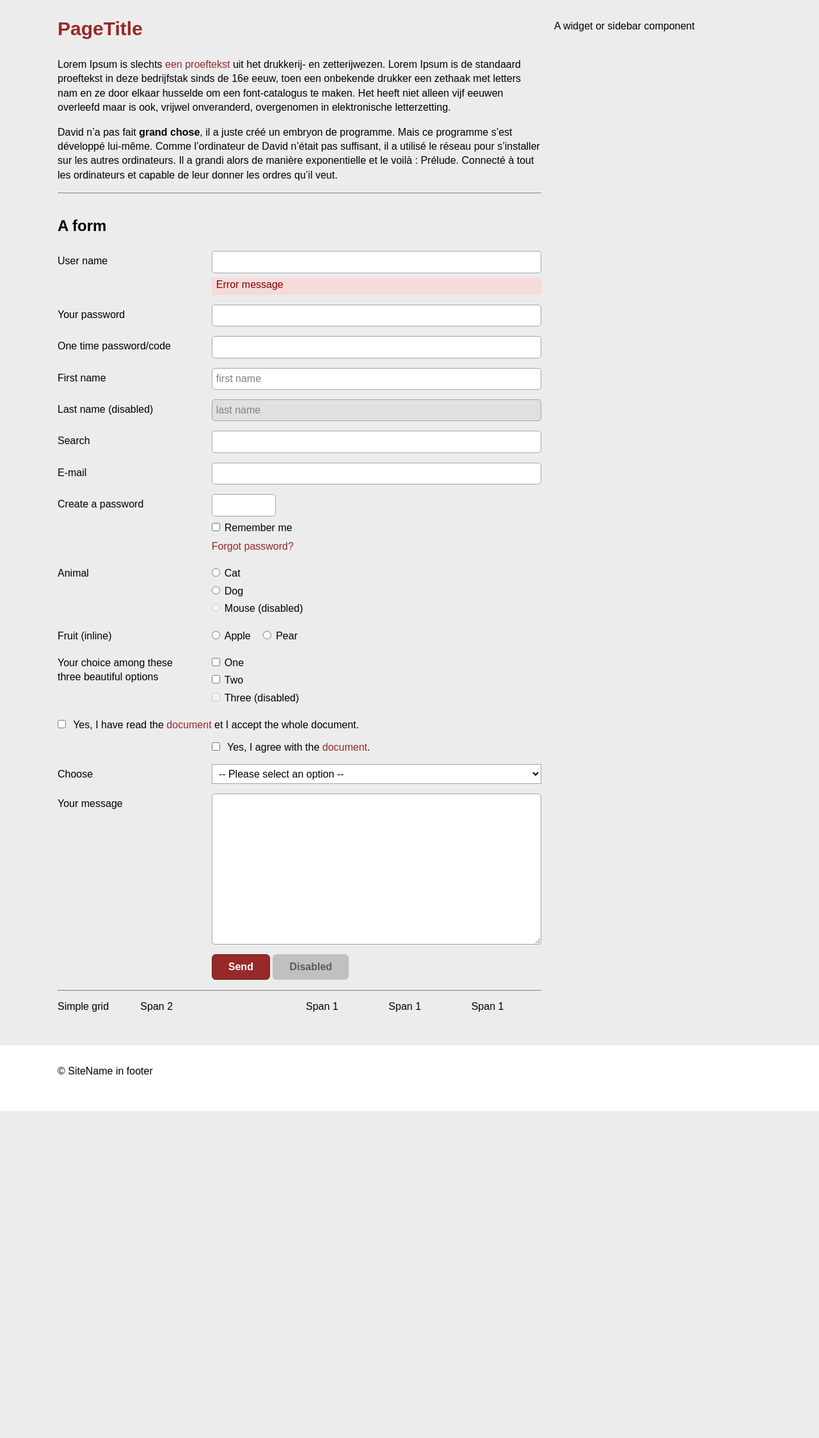
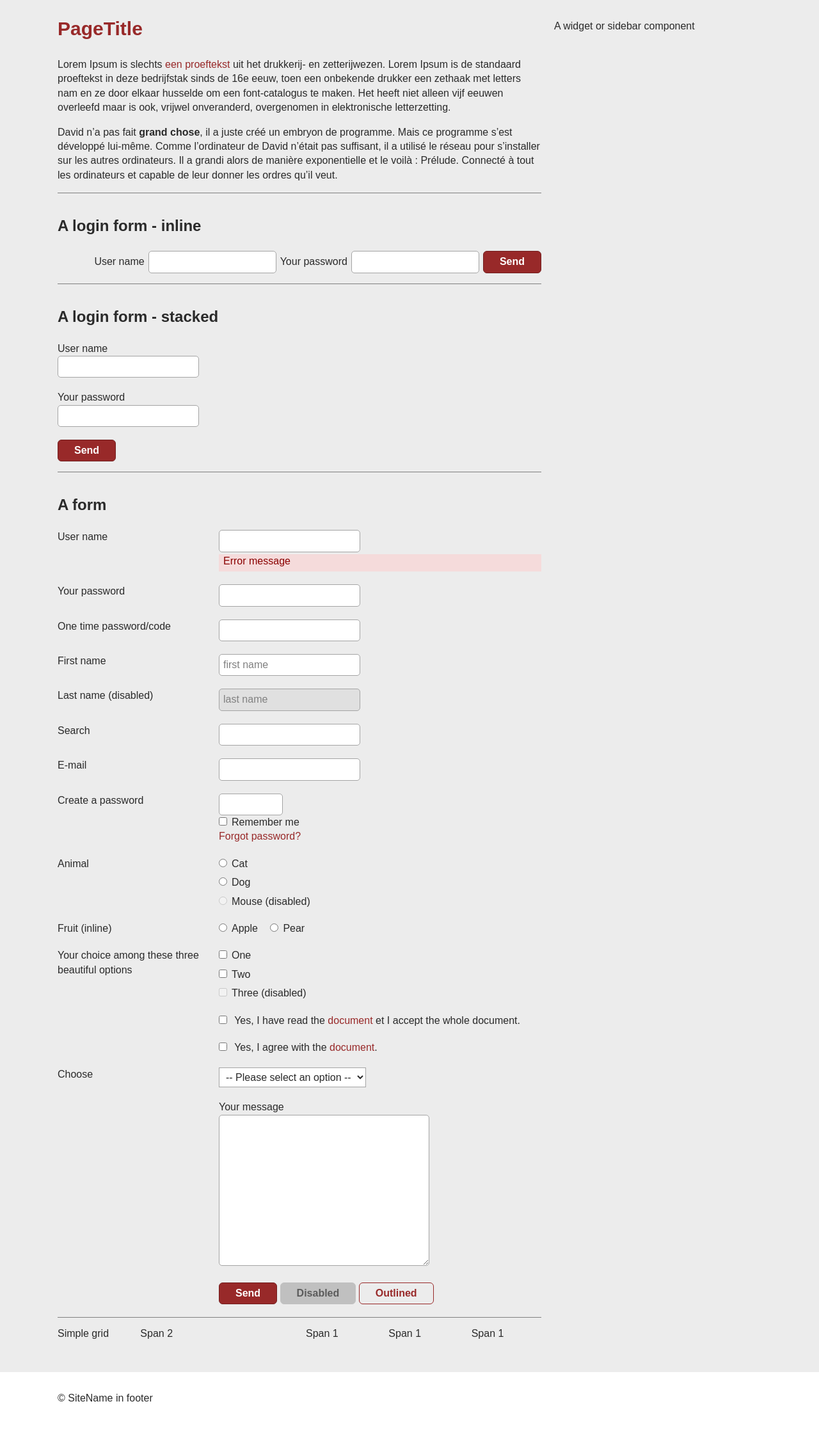
Before and after one commit to sambody/simple-php-template, a PHP site: page /template-static.html in a window 1280 px wide. Shown: the part 148-2395 px from the top of the page at 64% size. Before the commit the page ends 1884 px from the top, so only its background shows below. Run offline with PHP 8.4, Linux system fonts and the light colour scheme.

Commit message:
layout changes in form grid

```diff
--- a/css/main.css
+++ b/css/main.css
@@ -18,50 +18,55 @@
     --column-gap-small: 10px;
 
     /* brand colors */
-    --primary-color: var(--red);
-    --primary-color-light: var(--red-light);
-    --primary-color-dark: var(--red-dark);
+    --primary-color-lighter: #de8585;
+    --primary-color-light: #c54545;
+    --primary-color: #982929;
+    --primary-color-dark: #731e1e;
+    --primary-color-darker: #491212;
 
+    --accent-color-lighter: #de8585;
+    --accent-color-light: #c54545;
+    --accent-color: #982929;
+    --accent-color-dark: #731e1e;
+    --accent-color-darker: #491212;
+
+    --secundary-color-light: var(--orange-light);
     --secundary-color: var(--orange);
-    --secundary-color-light: var(--orange-light);
     --secundary-color-dark: var(--orange-dark);
 
     /* named colors, adapt to brand / design colors */
     --red: #982929;
-    --red-light: #c44242;
+    --red-light: #c54545;
     --red-dark: #731e1e;
-    --blue: #123bbe;
-    --blue-light: #345ee0;
-    --blue-dark: #102a7e;
+    --blue: #1257be;
+    --blue-light: #457ed3;
+    --blue-dark: #0c3b81;
     --teal: #107979;
     --teal-light: #1fa6a6;
     --teal-dark: #0d5656;
+    --yellow: #e5d846;
+    --yellow-light: #ecec86;
+    --yellow-dark: #abab17;
     --orange: #d3982d;
     --orange-light: #e5b969;
     --orange-dark: #ab7411;
-    --yellow: #e5d846;
-    --yellow-light: #ecec86;
-    --yellow-dark: #abab17;
-    --grey: #868686;
-    --grey-light: #a6a6a6;
-    --grey-dark: #575757;
     --brown: #654129;
     --brown-light: #8d6042;
     --brown-dark: #492d1b;
     --purple: #792479;
     --purple-light: #9f469f;
     --purple-dark: #5e1d5e;
-
-    --twitter-blue: blue;
-    --facebook-blue: blue;
-    --linkedin-blue: blue;
+    --grey: #868686;
+    --grey-light: #a6a6a6;
+    --grey-dark: #575757;
 
     /* typography */
     --font-family: Trebuchet, Arial, Helvetica, sans-serif;
     --font-family-special: var(--font-family);
     --font-size: 1.6rem;
     --line-height: 1.4;
-    --color: black;
+    --color: #2a2a2a;
+    --color-invert: white;
 
     --heading-font-family: var(--font-family-special);
     --heading-color: var(--color);
@@ -69,12 +74,12 @@
 
     /* links */
     --link-color: var(--primary-color);
-    --link-background-color: transparent;
+    --link-background: transparent;
     --link-text-decoration: none;
     --link-font-weight: normal;
-    --link-color-hover: var(--primary-color);
-    --link-background-color-hover: transparent;
-    --link-text-decoration-hover: underline;
+        --link-color-hover: var(--primary-color);
+        --link-background-hover: transparent;
+        --link-text-decoration-hover: underline;
 
     /* forms */
     --input-field-border-color: #a4a4a4;
@@ -84,16 +89,25 @@
     --input-placeholder-color: grey;
 
     --button-color: white;
+    --button-background: var(--primary-color);
+    --button-border-color: var(--primary-color-dark);
     --button-font-weight: bold;
-    --button-background-color: var(--primary-color);
     --button-border-radius: 6px;
-    --button-border-color: var(--primary-color-dark);
-    --button-color-hover: white;
-    --button-background-color-hover: var(--primary-color-light);
+        --button-color-hover: white;
+        --button-background-hover: var(--primary-color-light);
+        --button-border-color-hover: var(--primary-color-dark);
+
+    --button-outlined-color: var(--primary-color);
+    --button-outlined-background: transparent;
+    --button-outlined-border-color: var(--primary-color);
+        --button-outlined-color-hover: var(--primary-color-light);
+        --button-outlined-background-hover: transparent;
+        --button-outlined-border-color-hover: var(--primary-color-light);
+
 
     /* other */
     --focus-color: black;
-    --focus-background-color: #ffff56;
+    --focus-background: #ffff56;
     --error-color: darkred;
     --success-color: darkgreen;
 
@@ -350,7 +364,7 @@ p:first-child {
 a {
     color: var(--link-color);
     text-decoration: var(--link-text-decoration);
-    background: var(--link-background-color);
+    background: var(--link-background);
     transition: var(--transition);
     font-weight: var(--link-font-weight);
 }
@@ -360,7 +374,7 @@ a:focus,
 a:hover {
     color: var(--link-color-hover);
     text-decoration: var(--link-text-decoration-hover);
-    background: var(--link-background-color-hover);
+    background: var(--link-background-hover);
 }
 
 /* ---------------- Text specials
@@ -625,7 +639,8 @@ input[type="week"],
 input[type="color"],
 select,
 textarea {
-    width: 100%;
+    /*width: 100%;*/
+    /*display: block;*/
     padding: 5px 6px;
     border: 1px solid var(--input-field-border-color);
     border-radius: var(--input-field-border-radius);
@@ -738,7 +753,7 @@ input[type="file"] {
 .input[disabled] {
     border-color: #ccc;
     cursor: not-allowed;
-    background-color: #eee;
+    background: #eee;
 }
 
 .input[invalid] {
@@ -759,11 +774,11 @@ a.button {
     width: auto;
     max-width: 100%;
     margin: 0;
-    padding: 8px 25px 8px;
+    padding: 5px 25px 5px;
     border-radius: var(--button-border-radius);
     border: 1px solid var(--button-border-color);
     transition: var(--transition);
-    background: var(--button-background-color);
+    background: var(--button-background);
 
     font-family: var(--font-family);
     font-size: var(--font-size);
@@ -779,17 +794,37 @@ input[type="button"]:hover,
 button:hover,
 a.button:hover {
     cursor: pointer;
-    background-color: var(--button-background-color-hover);
+    background: var(--button-background-hover);
 
     color: var(--button-color-hover);
     text-decoration: none;
+}
+
+input[type="submit"].outlined,
+input[type="reset"].outlined,
+input[type="button"].outlined,
+button.outlined,
+a.button.outlined {
+    color: var(--button-outlined-color);
+    background: var(--button-outlined-background);
+    border-color: var(--button-outlined-border-color);
+}
+
+input[type="submit"].outlined:hover,
+input[type="reset"].outlined:hover,
+input[type="button"].outlined:hover,
+button.outlined:hover,
+a.button.outlined:hover {
+    color: var(--button-outlined-color-hover);
+    background: var(--button-outlined-background-hover);
+    border-color: var(--button-outlined-border-color-hover);
 }
 
 input[type="submit"]:active,
 input[type="reset"]:active,
 button:active,
 .button:active {
-    background-color: var(--button-background-color-hover);
+    background: var(--button-background-hover);
     /*border-color: #ff3300;*/
 
     color: white;
@@ -800,7 +835,7 @@ input[type="reset"]:focus,
 input[type="button"]:focus,
 button:focus,
 .button:focus {
-    background: var(--button-background-color-hover);
+    background: var(--button-background-hover);
     outline: 1px dotted black;
     outline-offset: 2px;
 
@@ -867,17 +902,17 @@ label,
 .form-buttons {
     display: block;
     vertical-align: top;
-    margin-top: 2rem;
 }
 
+.form-wrap-label {}
 .form-wrap-inputs {
-    padding-top: 5px;
+    /*padding-top: 5px;*/
 }
 
 .form-wrap-inputs label,
 .form-wrap-inputs .label {
     margin-top: 0;
-    margin-bottom: 5px;
+    margin-bottom: 7px;
 }
 .form-wrap-inputs label:last-child,
 .form-wrap-inputs .label:last-child {
@@ -916,55 +951,102 @@ label,
     margin-bottom: 0;
 }
 
+/* wraps label and input */
+.form-group:not(:last-child) {
+    margin-bottom: 2rem;
+}
 
 /* Extra optional class "form-layout-columns" for layout in two columns on desktop
  */
 @media (min-width: 600px) {
 
-    form.form-layout-columns {
+    /* grid, horizontal */
+    form.form-layout-grid {
+        /*display: grid;*/
+        /*grid-template-columns: 3fr 7fr;*/
+        /*gap: 15px 20px; */
+    }
+    .form-layout-grid .form-group {
+        margin-bottom: 2rem;
         display: grid;
-        grid-template-columns: 3fr 7fr;
-        gap: 15px 20px; /* adapt also error top margin */
+        grid-template-columns: 1fr 2fr; /* adapt proportion */
     }
 
-    .form-layout-columns > label,
-    .form-layout-columns > .label {
+    .form-layout-grid > label,
+    .form-layout-grid > .label {
         margin-top: 0;
         padding-top: 5px; /* to align with field text */
         /*text-align: right; */
     }
 
-    .form-layout-columns .form-position-left {
-        /*grid-column: 1 / span 1;*/
-        grid-column-start: 1;
+    .form-layout-grid .form-group-input {
+        grid-column: 2;
     }
 
-    .form-layout-columns .form-position-right,
-    .form-layout-columns .form-error,
-    .form-layout-columns .form-description {
-        padding-top: 0;
-        grid-column-start: 2;
-        margin-top: -8px;
+    .form-layout-grid .form-position-left {
+        /*grid-column: 1 / span 1;*/
+        /*grid-column-start: 1;*/
     }
 
-    .form-layout-columns .form-position-fullwidth {
-        grid-column: 1 / span 2;
+    .form-layout-grid .form-position-right,
+    .form-layout-grid .form-error,
+    .form-layout-grid .form-description {
+        padding-top: 0;
+        /*grid-column-start: 2;*/
     }
 
-    .form-layout-columns .form-buttons {
-        grid-column-start: 2;
+    .form-layout-grid .form-position-fullwidth {
+        /*grid-column: 1 / span 2;*/
+    }
+
+    .form-layout-grid .form-buttons {
+        /*grid-column-start: 2;*/
         margin-top: 0;
     }
 
-    .form-layout-columns .label-checkbox,
-    .form-layout-columns .label-radio,
-    .form-layout-columns .label.wrap-checkbox {
+    .form-layout-grid .label-checkbox,
+    .form-layout-grid .label-radio,
+    .form-layout-grid .label.wrap-checkbox {
         text-align: left; /* when using option */
     }
 
-    form.form-layout-single-line {
+}
+
+/* inline form, all on one line */
+.form-layout-inline label {
+    margin-top: 2rem;
+}
+.form-layout-inline label:first-child { /* keep as separate rule */
+    margin-top: 0;
+}
+.form-layout-inline input[type="submit"] {
+    display: block;
+    margin-top: 1rem;
+}
+
+@media (min-width: 600px) {
+
+    .form-layout-inline {
         display: flex;
         align-content: center;
+        flex-wrap: wrap;
+        align-items: center;
+        justify-content: right;
+        gap: 6px;
+    }
+    .form-layout-inline label {
+        margin-top: 0;
+        margin-bottom: 0;
+    }
+    .form-layout-inline input[type="email"],
+    .form-layout-inline input[type="text"]{
+        width: 200px;
+        display: inline-block;
+        margin-bottom: 0;
+    }
+    .form-layout-inline input[type="submit"] {
+        display: inline-block;
+        margin-top: 0;
     }
 
 }
@@ -991,7 +1073,7 @@ label,
 
 .site-logo a:hover {
     text-decoration: none;
-    background-color: transparent;
+    background: transparent;
 }
 
 .site-logo a img {
@@ -1127,8 +1209,8 @@ label,
 
 /* ---------------- Show / hide
 */
-/* Visually hidden, shown only for screen readers or when focus received using tab */
-.visually-hidden:not(:focus):not(:active) {
+/* Visually hidden, screen reader only or when focus received using tab */
+.screenreader-only:not(:focus):not(:active) {
   clip: rect(0 0 0 0);
   clip-path: inset(50%);
   height: 1px;
--- a/template-static.html
+++ b/template-static.html
@@ -38,69 +38,159 @@
 
             <hr>
 
-            <h2>A form</h2>
-            <form class="form-layout-columns" id="form-contact" method="post" action="#">
+            <h2>A login form - inline</h2>
+            <form class="form-layout-inline" id="form-login" method="post" action="#">
                 <label for="login-user-name">User name</label>
                 <input type="text" name="login-user-name" id="login-user-name" autocomplete="username" invalid required>
-                <div class="form-error">Error message</div>
-
                 <label for="login-password">Your password</label>
                 <input type="text" name="login-password" id="login-password" autocomplete="current-password" required>
+                <input type="submit" value="Send">
+            </form>
 
+            <hr>
+
+            <h2>A login form - stacked</h2>
+            <form class="form-layout-stacked" id="form-login2" method="post" action="#">
+                <div class="form-group">
+                    <label for="login-user-name">User name</label>
+                    <input type="text" name="login-user-name" id="login-user-name" autocomplete="username" invalid required>
+                </div>
+                <div class="form-group">
+                    <label for="login-password">Your password</label>
+                    <input type="text" name="login-password" id="login-password" autocomplete="current-password" required>
+                </div>
+                <div class="form-group">
+                    <input type="submit" value="Send">
+                </div>
+            </form>
+
+            <hr>
+
+            <h2>A form</h2>
+            <form class="form-layout-grid" id="form-contact" method="post" action="#">
+                <div class="form-group">
+                    <div class="form-group-label">
+                        <label for="login-user-name">User name</label>
+                    </div>
+                    <div class="form-group-input">
+                        <input type="text" name="login-user-name" id="login-user-name" autocomplete="username" invalid required>
+                        <div class="form-error">Error message</div>
+                    </div>
+                </div>
+                <div class="form-group">
+                    <div class="form-group-label">
+                        <label for="login-password">Your password</label>
+                    </div>
+                    <div class="form-group-input">
+                        <input type="text" name="login-password" id="login-password" autocomplete="current-password" required>
+                    </div>
+                </div>
+                <div class="form-group">
+                    <div class="form-group-label">
                         <label for="login-one-time-password">One time password/code</label>
+                    </div>
+                    <div class="form-group-input">
                         <input type="text" name="login-one-time-password" id="login-one-time-password" autocomplete="one-time-code" required>
-
+                    </div>
+                </div>
+                <div class="form-group">
+                    <div class="form-group-label">
                     <label for="first-name">First name</label>
+                    </div>
+                    <div class="form-group-input">
                     <input type="text" name="first-name" id="first-name" placeholder="first name" autocomplete="given-name" required>
-
+                    </div>
+                </div>
+                <div class="form-group">
+                    <div class="form-group-label">
                     <label for="last-name">Last name (disabled)</label>
+                    </div>
+                    <div class="form-group-input">
                     <input type="text" name="last-name" id="last-name" placeholder="last name" autocomplete="family-name" disabled required>
-
+                    </div>
+                </div>
+                <div class="form-group">
+                    <div class="form-group-label">
                     <label for="contact-search">Search</label>
+                    </div>
+                    <div class="form-group-input">
                     <input type="search" name="contact-search" id="contact-search">
-
+                    </div>
+                </div>
+                <div class="form-group">
+                    <div class="form-group-label">
                     <label for="contact-email">E-mail</label>
+                    </div>
+                    <div class="form-group-input">
                     <input type="email" name="contact-email" id="contact-email" autocomplete="email" required>
-
+                    </div>
+                </div>
+                <div class="form-group">
+                    <div class="form-group-label">
                     <label for="login-pwd">Create a password</label>
+                    </div>
+                    <div class="form-group-input">
                     <input type="password" name="login-pwd" id="login-pwd" class="size-small">
-
                     <label class="label-checkbox form-description"><input type="checkbox" name="rememberme" value="rememberme" id="rememberme">Remember me</label>
-
                     <p class="recover-password form-description"><a href="#">Forgot password?</a></p>
-
+                    </div>
+                </div>
+                <div class="form-group">
+                    <div class="form-group-label">
                     <div class="label">Animal</div>
+                    </div>
+                    <div class="form-group-input">
                     <div class="form-wrap-inputs" role="radiogroup">
                         <label class="label-radio"><input type="radio" name="animal" value="cat" id="cat">Cat</label>
                         <label class="label-radio"><input type="radio" name="animal" value="dog" id="dog">Dog</label>
-                    <label class="label-radio"><input type="radio" name="animal" value="mouse" id="mouse" disabled>Mouse
-                        (disabled)</label>
+                        <label class="label-radio"><input type="radio" name="animal" value="mouse" id="mouse" disabled>Mouse (disabled)</label>
                     </div>
-
+                    </div>
+                </div>
+                <div class="form-group">
+                    <div class="form-group-label">
                     <div class="label">Fruit (inline)</div>
+                    </div>
+                    <div class="form-group-input">
                     <div class="form-wrap-inputs inline" role="radiogroup">
                         <label class="label-radio"><input type="radio" name="fruit" value="apple" id="apple">Apple</label>
                         <label class="label-radio"><input type="radio" name="fruit" value="pear" id="pear">Pear</label>
                     </div>
-
+                    </div>
+                </div>
+                <div class="form-group">
+                    <div class="form-group-label">
                     <div class="label">Your choice among these three beautiful options</div>
+                    </div>
+                    <div class="form-group-input">
                     <div class="form-wrap-inputs">
                         <label class="label-checkbox"><input type="checkbox" name="checkies" value="one" id="one">One</label>
                         <label class="label-checkbox"><input type="checkbox" name="checkies" value="two" id="two">Two</label>
                         <label class="label-checkbox"><input type="checkbox" name="checkies" value="three" id="three" disabled>Three (disabled)</label>
                     </div>
-
+                    </div>
+                </div>
+                <div class="form-group">
+                    <div class="form-group-input">
                     <label class="label wrap-checkbox form-position-fullwidth">
                         <input type="checkbox" name="acceptme" value="acceptme" id="acceptme">
                         Yes, I have read the <a href="#">document</a> et I accept the whole document.
                     </label>
-
+                    </div>
+                </div>
+                <div class="form-group">
+                    <div class="form-group-input">
                     <label class="label-checkbox form-position-right" for="acceptterms">
                         <input type="checkbox" name="acceptterms" value="acceptterms" id="acceptterms">
                         Yes, I agree with the <a href="#">document</a>.
                     </label>
-
+                    </div>
+                </div>
+                <div class="form-group">
+                    <div class="form-group-label">
                     <label for="myselect">Choose</label>
+                    </div>
+                    <div class="form-group-input">
                     <select class="myselect" name="myselect" id="myselect">
                         <option value="" selected disabled>-- Please select an option --</option>
                         <option value="a">Number one</option>
@@ -112,13 +202,22 @@
                             <option value="e">Number six</option>
                         </optgroup>
                     </select>
-
+                    </div>
+                </div>
+                <div class="form-group">
+                    <div class="form-group-input">
                         <label for="contact-msg">Your message</label>
                         <textarea name="contact-msg" id="contact-msg" cols="30" rows="10" required></textarea>
-
+                    </div>
+                </div>
+                <div class="form-group">
+                    <div class="form-group-input">
                         <div class="form-buttons">
                             <input type="submit" value="Send">
                             <input type="submit" value="Disabled" disabled>
+                            <input class="outlined" type="submit" value="Outlined">
+                        </div>
+                    </div>
                 </div>
             </form>
             <hr>
```
Lines whose indentation alone changed are shown as unchanged.
